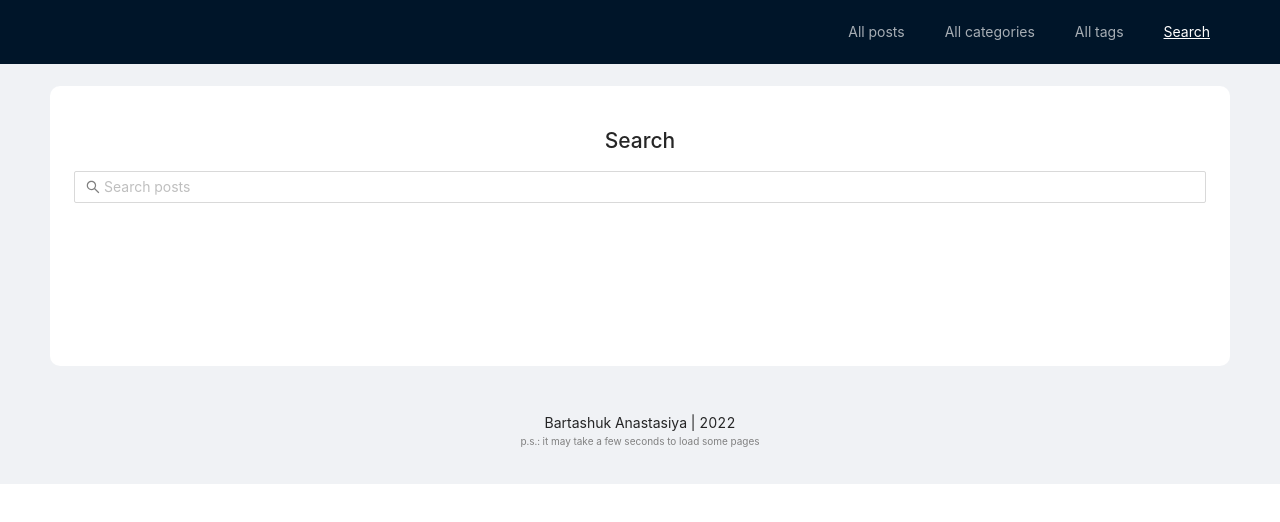
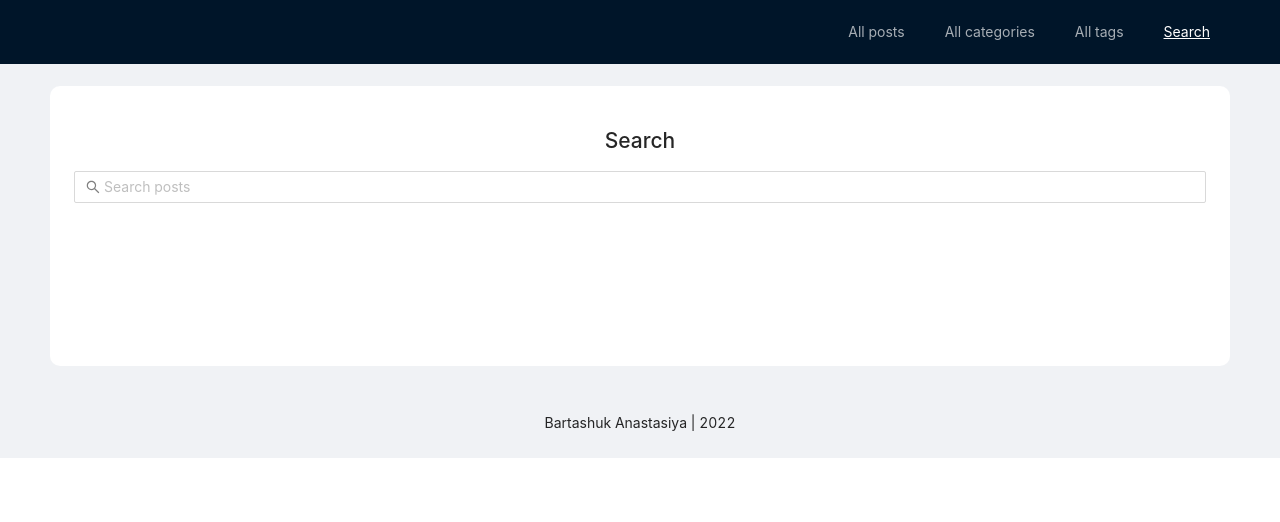
Before and after one commit to ananassta/mini-blog, a Next.js app: page /search in a window 1280 px wide. Shown: the top 522 px of the page. Built offline with nearby package versions, Linux system fonts and the light colour scheme.

Commit message:
Update footer

```diff
--- a/_layouts/default.js
+++ b/_layouts/default.js
@@ -41,7 +41,7 @@ export default function DefaultLayout(props) {
         </div>
         <p style={{height: '8px'}}></p>
       </Content>
-      <Footer style={{textAlign: 'center', backgroundColor: "#f0f2f5"}}>Bartashuk Anastasiya | 2022 <p style={{fontSize:"10px", color:"gray"}}>p.s.: it may take a few seconds to load some pages</p></Footer>
+      <Footer style={{textAlign: 'center', backgroundColor: "#f0f2f5"}}>Bartashuk Anastasiya | 2022</Footer>
     </Layout>
     </div>
     </main>
```
